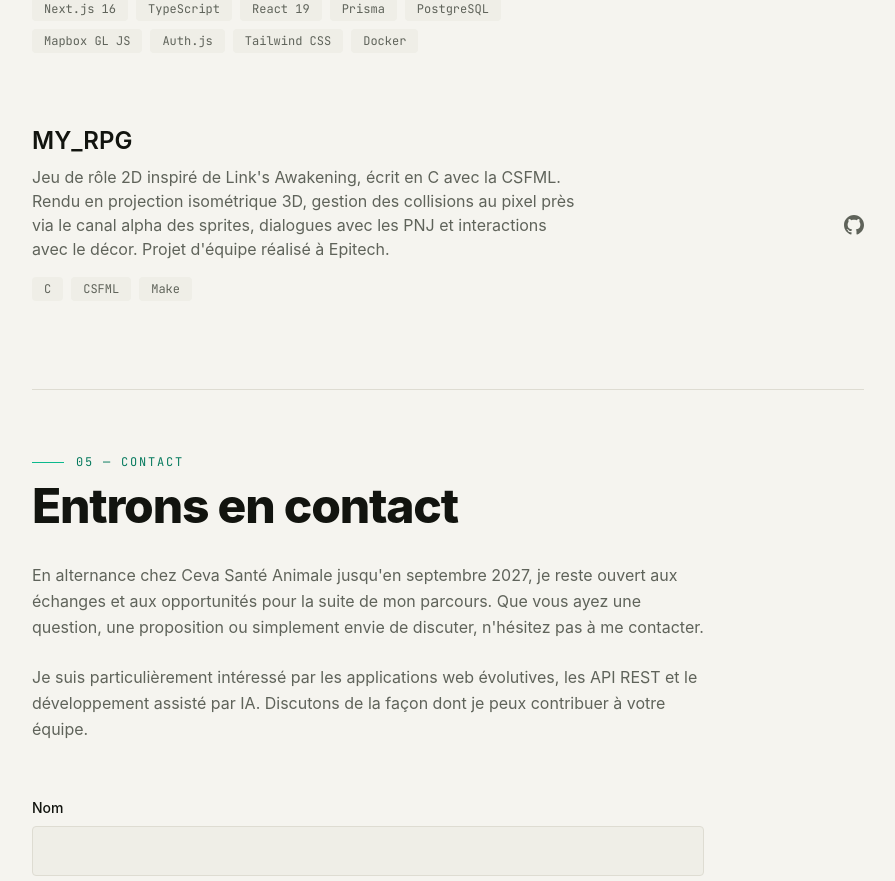
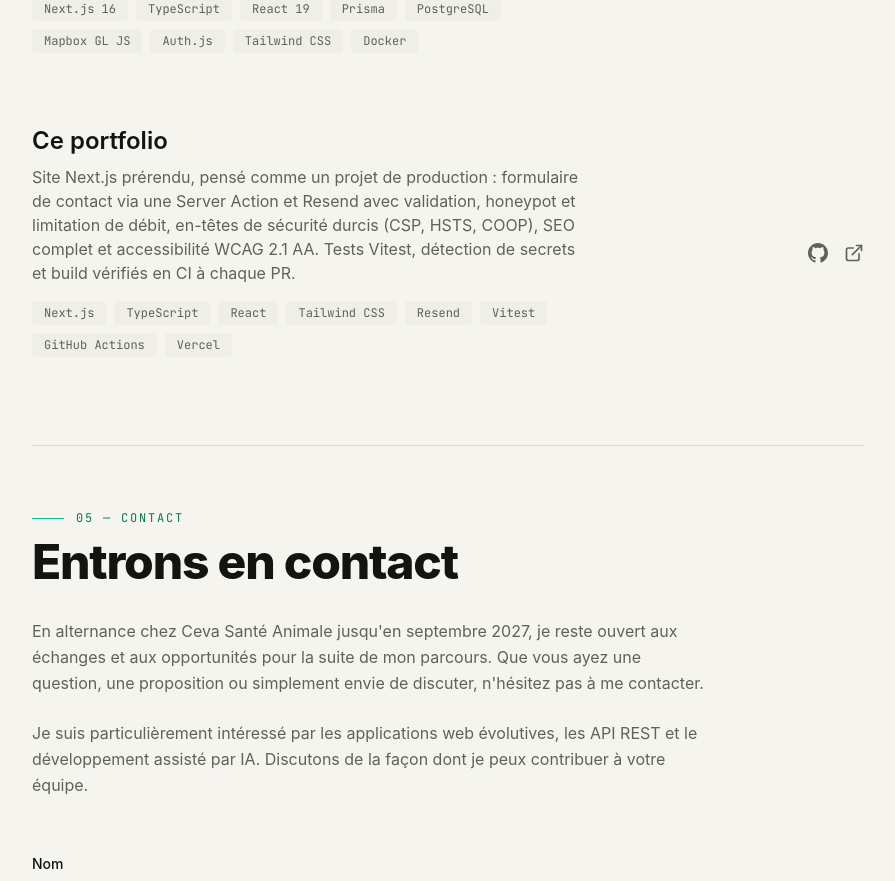
Before and after one commit to Periicles/portfolio, a Next.js app: page / in a window 1280 px wide. Shown: the part 3220-4101 px from the top of the page, without its empty margins (320-1215 px from the left). Built offline with nearby package versions, Linux system fonts and the light colour scheme.

Commit message:
feat(projects): remplacer MY_RPG par la présentation du portfolio
Le projet d'école en C laisse la place à ce site, plus représentatif de
la stack actuelle : Server Action, sécurité HTTP, tests et CI.

```diff
--- a/app/content/projects.ts
+++ b/app/content/projects.ts
@@ -22,10 +22,10 @@ export const projects: readonly Project[] = [
         github: "https://github.com/Periicles/petfriendlylocator",
     },
     {
-        title: "MY_RPG",
-        description: "Jeu de rôle 2D inspiré de Link's Awakening, écrit en C avec la CSFML. Rendu en projection isométrique 3D, gestion des collisions au pixel près via le canal alpha des sprites, dialogues avec les PNJ et interactions avec le décor. Projet d'équipe réalisé à Epitech.",
-        technologies: ["C", "CSFML", "Make"],
-        link: "https://github.com/Periicles/RPG",
-        github: "https://github.com/Periicles/RPG",
+        title: "Ce portfolio",
+        description: "Site Next.js prérendu, pensé comme un projet de production : formulaire de contact via une Server Action et Resend avec validation, honeypot et limitation de débit, en-têtes de sécurité durcis (CSP, HSTS, COOP), SEO complet et accessibilité WCAG 2.1 AA. Tests Vitest, détection de secrets et build vérifiés en CI à chaque PR.",
+        technologies: ["Next.js", "TypeScript", "React", "Tailwind CSS", "Resend", "Vitest", "GitHub Actions", "Vercel"],
+        link: "https://www.paulragueneau.com",
+        github: "https://github.com/Periicles/portfolio",
     },
 ] as const
```
